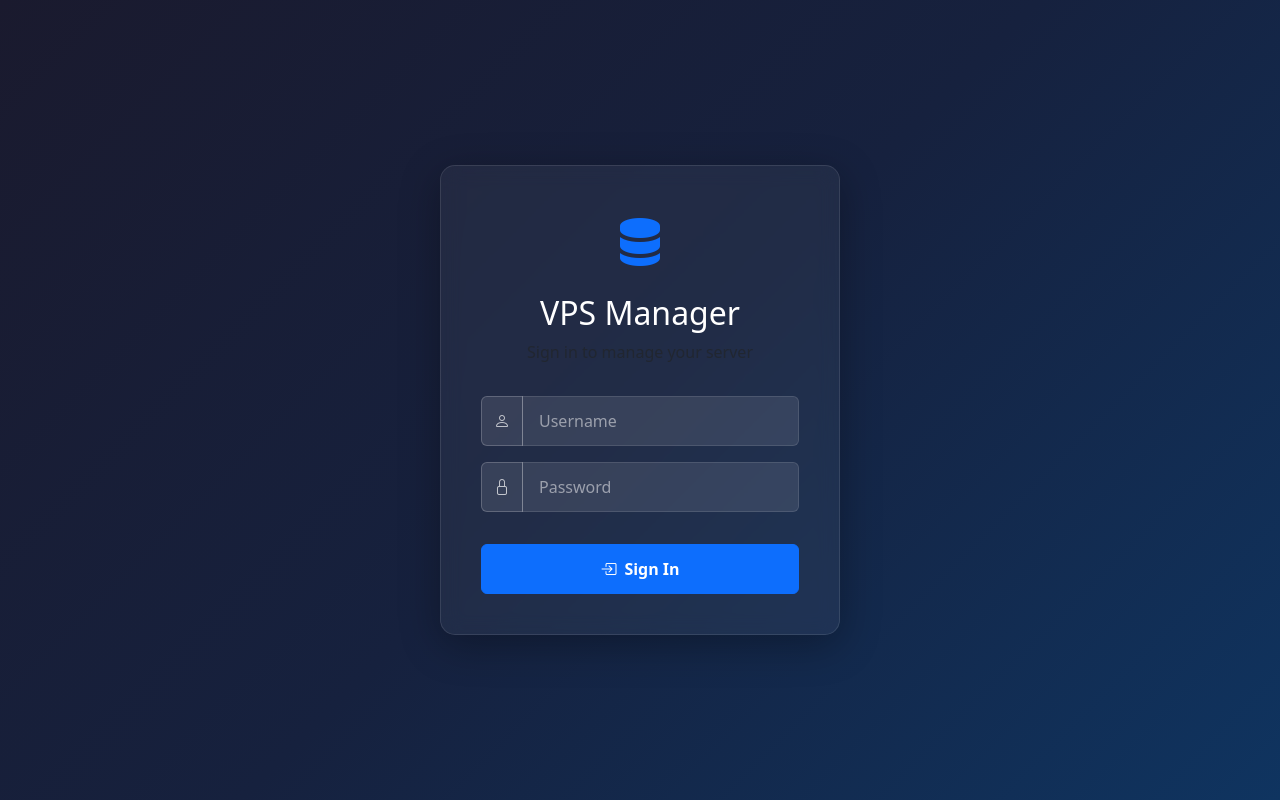
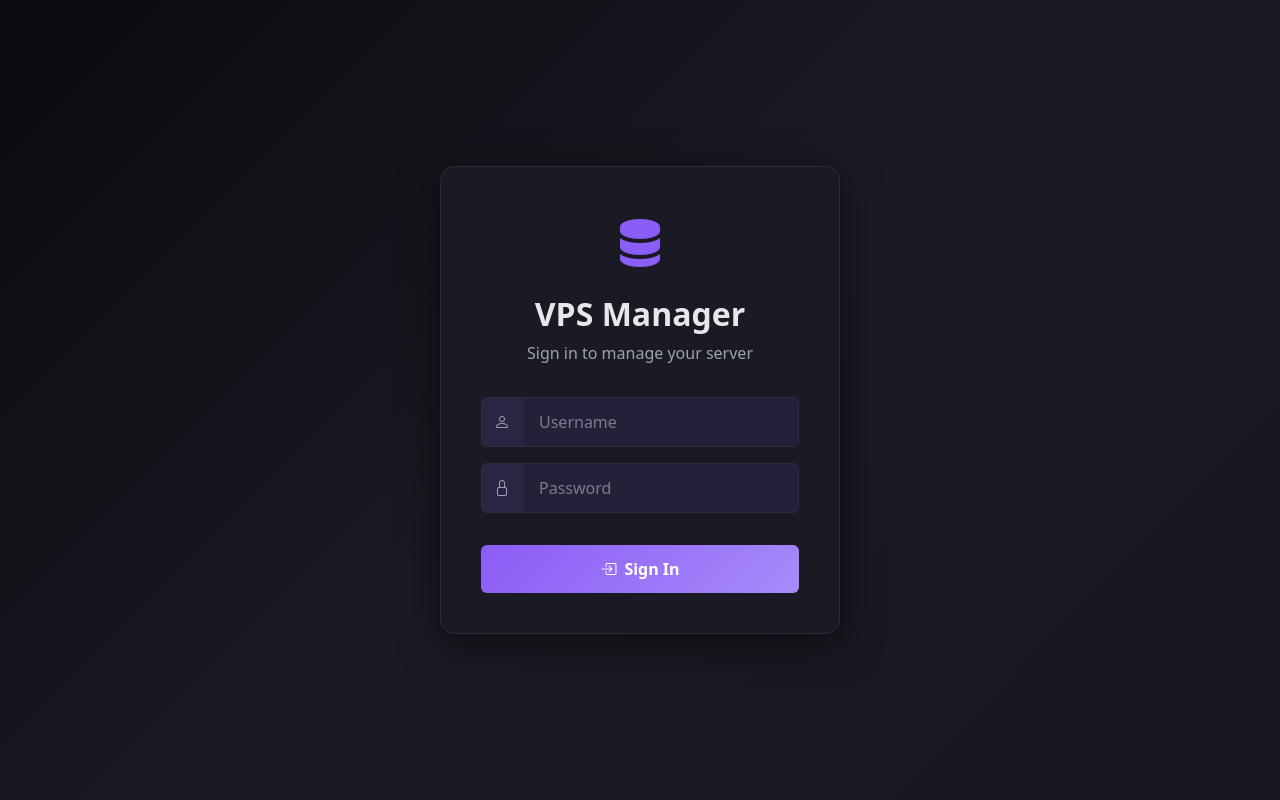
Before and after one commit to jacklot1122/vps-management-gui, a Flask app: page /login in a window 1280 px wide. Run offline with Flask 3, Linux system fonts and the light colour scheme.

Commit message:
Fix theme consistency - unified purple theme across all pages
- Updated login page with purple theme to match main app
- Fixed modals in screens.html
- Fixed terminal input styling
- Added form-select, input-group-text, btn-secondary styles
- Added form-label styling
- Removed hardcoded bg-dark text-white classes

```diff
--- a/runtime.txt
+++ b/runtime.txt
@@ -1 +1 @@
-python-3.11.4
+python-3.11
--- a/templates/login.html
+++ b/templates/login.html
@@ -7,8 +7,18 @@
     <link href="https://cdn.jsdelivr.net/npm/bootstrap@5.3.2/dist/css/bootstrap.min.css" rel="stylesheet">
     <link href="https://cdn.jsdelivr.net/npm/bootstrap-icons@1.11.1/font/bootstrap-icons.css" rel="stylesheet">
     <style>
+        :root {
+            --primary-color: #8b5cf6;
+            --primary-hover: #a78bfa;
+            --dark-bg: #0a0a0f;
+            --card-bg: #1a1a24;
+            --card-border: #2d2d3d;
+            --text-primary: #e5e7eb;
+            --text-secondary: #9ca3af;
+        }
+
         body {
-            background: linear-gradient(135deg, #1a1a2e 0%, #16213e 50%, #0f3460 100%);
+            background: linear-gradient(135deg, #0a0a0f 0%, #1a1a24 50%, #16161f 100%);
             min-height: 100vh;
             display: flex;
             align-items: center;
@@ -16,14 +26,14 @@
         }
 
         .login-card {
-            background-color: rgba(255,255,255,0.05);
+            background-color: var(--card-bg);
             backdrop-filter: blur(10px);
-            border: 1px solid rgba(255,255,255,0.1);
+            border: 1px solid var(--card-border);
             border-radius: 15px;
             padding: 2.5rem;
             width: 100%;
             max-width: 400px;
-            box-shadow: 0 10px 40px rgba(0,0,0,0.3);
+            box-shadow: 0 10px 40px rgba(0,0,0,0.5);
         }
 
         .login-header {
@@ -33,30 +43,36 @@
 
         .login-header i {
             font-size: 3rem;
-            color: #0d6efd;
+            color: var(--primary-color);
         }
 
         .login-header h2 {
-            color: #fff;
+            color: var(--text-primary);
             margin-top: 1rem;
+            font-weight: 700;
+        }
+
+        .login-header p {
+            color: var(--text-secondary);
         }
 
         .form-control {
-            background-color: rgba(255,255,255,0.1);
-            border: 1px solid rgba(255,255,255,0.2);
-            color: #fff;
+            background-color: rgba(139, 92, 246, 0.1);
+            border: 1px solid var(--card-border);
+            color: var(--text-primary);
             padding: 0.75rem 1rem;
         }
 
         .form-control:focus {
-            background-color: rgba(255,255,255,0.15);
-            border-color: #0d6efd;
-            color: #fff;
-            box-shadow: 0 0 0 0.25rem rgba(13, 110, 253, 0.25);
+            background-color: rgba(139, 92, 246, 0.15);
+            border-color: var(--primary-color);
+            color: var(--text-primary);
+            box-shadow: 0 0 0 0.25rem rgba(139, 92, 246, 0.25);
         }
 
         .form-control::placeholder {
-            color: rgba(255,255,255,0.5);
+            color: var(--text-secondary);
+            opacity: 0.7;
         }
 
         .btn-login {
@@ -64,12 +80,33 @@
             padding: 0.75rem;
             font-weight: 600;
             margin-top: 1rem;
+            background: linear-gradient(135deg, var(--primary-color) 0%, var(--primary-hover) 100%);
+            border: none;
+            color: #ffffff;
+            transition: all 0.3s ease;
+        }
+
+        .btn-login:hover {
+            background: linear-gradient(135deg, var(--primary-hover) 0%, var(--primary-color) 100%);
+            transform: translateY(-2px);
+            box-shadow: 0 4px 15px rgba(139, 92, 246, 0.4);
         }
 
         .input-group-text {
-            background-color: rgba(255,255,255,0.1);
-            border: 1px solid rgba(255,255,255,0.2);
-            color: rgba(255,255,255,0.7);
+            background-color: rgba(139, 92, 246, 0.15);
+            border: 1px solid var(--card-border);
+            color: var(--text-secondary);
+        }
+
+        .alert {
+            background-color: rgba(239, 68, 68, 0.2);
+            border: 1px solid rgba(239, 68, 68, 0.3);
+            color: var(--text-primary);
+        }
+
+        .alert-success {
+            background-color: rgba(16, 185, 129, 0.2);
+            border: 1px solid rgba(16, 185, 129, 0.3);
         }
     </style>
 </head>
@@ -78,7 +115,7 @@
         <div class="login-header">
             <i class="bi bi-server"></i>
             <h2>VPS Manager</h2>
-            <p class="text-muted">Sign in to manage your server</p>
+            <p>Sign in to manage your server</p>
         </div>
 
         {% with messages = get_flashed_messages(with_categories=true) %}
@@ -86,7 +123,7 @@
                 {% for category, message in messages %}
                     <div class="alert alert-{{ category }} alert-dismissible fade show" role="alert">
                         {{ message }}
-                        <button type="button" class="btn-close" data-bs-dismiss="alert"></button>
+                        <button type="button" class="btn-close btn-close-white" data-bs-dismiss="alert"></button>
                     </div>
                 {% endfor %}
             {% endif %}
--- a/templates/terminal.html
+++ b/templates/terminal.html
@@ -18,8 +18,8 @@ Type a command and press Enter to execute.
 
 $ </div>
         <div class="input-group">
-            <span class="input-group-text bg-dark text-success border-secondary">$</span>
-            <input type="text" class="form-control bg-dark text-white border-secondary"
+            <span class="input-group-text"><i class="bi bi-chevron-right text-success"></i></span>
+            <input type="text" class="form-control"
                    id="commandInput" placeholder="Enter command..." autocomplete="off">
             <button class="btn btn-primary" onclick="executeCommand()">
                 <i class="bi bi-play-fill me-1"></i>Execute
```
Also changed, not shown: nixpacks.toml (added, +8 -0 lines), templates/base.html (+41 -0 lines), templates/screens.html (+6 -6 lines).
